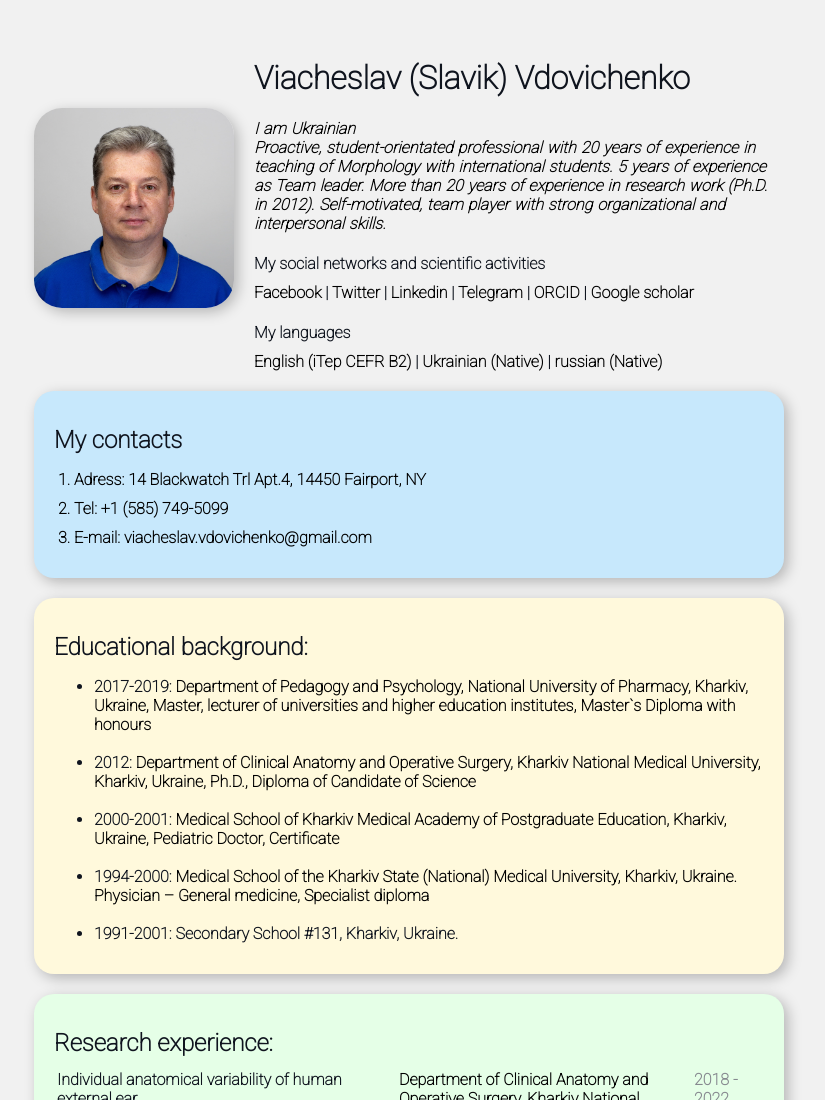
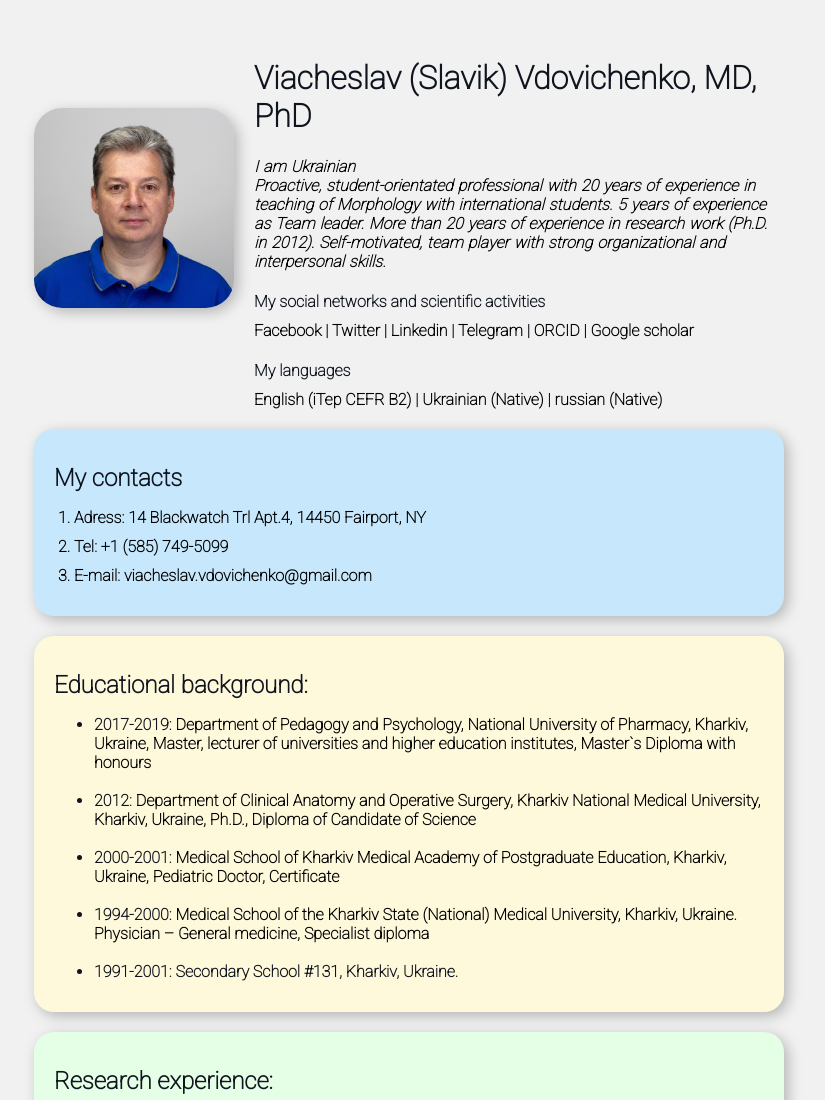
Before and after one commit to Viacheslavik/CV-Viacheslav-Vdovichenko-2024, a plain HTML site: page index.html in a window 1280 px wide. Shown: the top 1100 px of the page, without its empty margins (231-1056 px from the left). Drawn offline with Linux system fonts and the light colour scheme.

Commit message:
Update index.html

```diff
--- a/index.html
+++ b/index.html
@@ -14,7 +14,7 @@
         <img src="avatar.jpeg" alt="my photo here" class="avatar" />
       </div>
       <div class="info-text">
-        <h1>Viacheslav (Slavik) Vdovichenko</h1>
+        <h1>Viacheslav (Slavik) Vdovichenko, MD, PhD</h1>
         <p>I am <strong>Ukrainian</strong></p>
         <p>Proactive, student-orientated professional with 20 years of experience in teaching of Morphology with international students. 5 years of experience as Team leader. More than 20 years of experience in research work (Ph.D. in 2012).
           Self-motivated, team player with strong organizational and interpersonal skills.</p>
```
